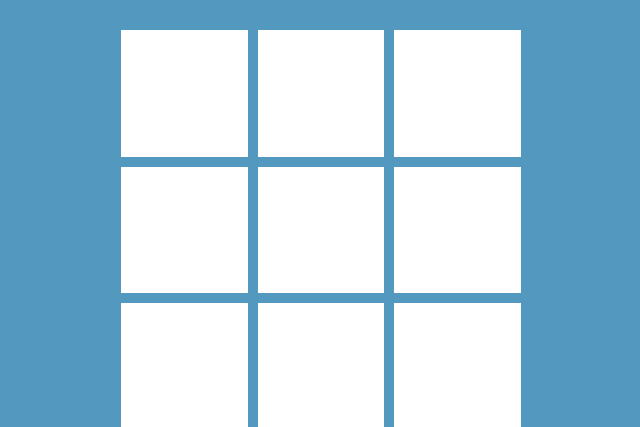
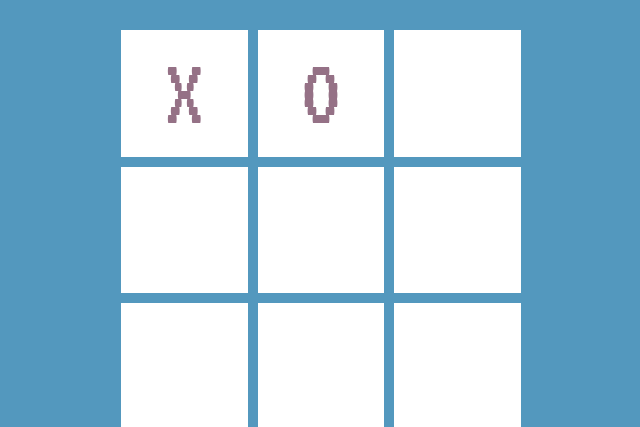
Before and after one commit to YatoAki/tic-tac-toe-js, a plain HTML site: page index.html in a window 1280 px wide. Shown: the part 87-514 px from the top of the page, without its empty margins (319-959 px from the left). Drawn offline with Linux system fonts and the light colour scheme.

Commit message:
Added X O

```diff
--- a/index.html
+++ b/index.html
@@ -15,10 +15,10 @@
     </header>
     <div class="grid">
       <div class="grid-ele">
-
+        X
       </div>
       <div class="grid-ele">
-
+        O
       </div>
       <div class="grid-ele">
 
--- a/style.css
+++ b/style.css
@@ -54,7 +54,13 @@ button{
 
 .grid-ele{
   background-color: white;
+  display: flex;
+  justify-content: center;
+  align-items: center;
+  color: var(--dark-pink);
+  font-size: 100px;
   transition: all 0.1s ease-in-out;
+  cursor: pointer;
 }
 
 .grid-ele:hover{
```
